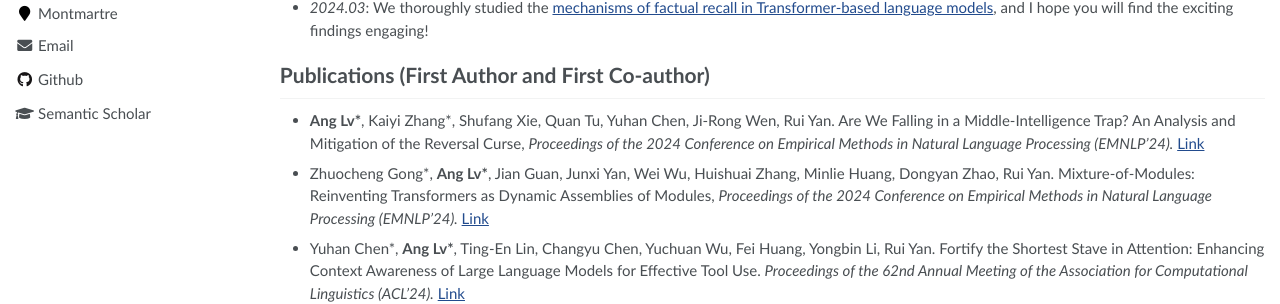
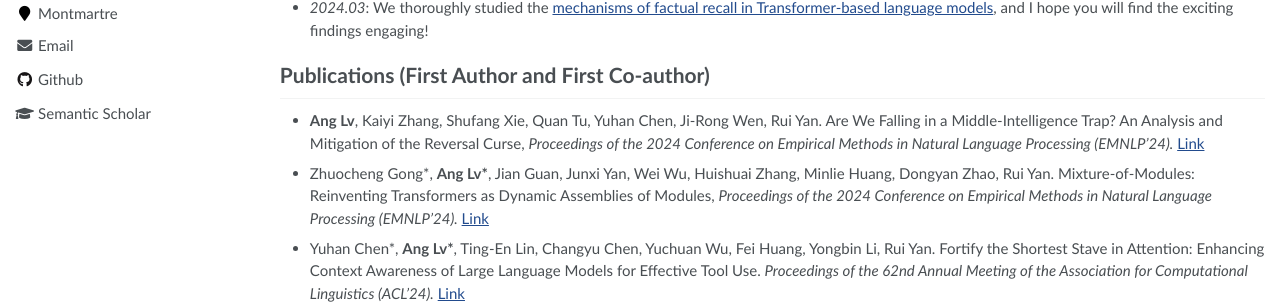
Before and after one commit to trestad/trestad.github.io, a Jekyll site: the page built from _pages/about.md, in a window 1280 px wide and 900 px high. Shown: the part 343-647 px from the top of the window. Built offline with Jekyll 4.4.1, drawn with Linux system fonts in a browser that asks for light colours.

```diff
--- a/_pages/about.md
+++ b/_pages/about.md
@@ -28,7 +28,7 @@ I am currently a second year Ph.D. student at [Gaoling School of Artificial Inte
 
 # Publications (First Author and First Co-author)
 
-- **Ang Lv\***, Kaiyi Zhang\*, Shufang Xie, Quan Tu, Yuhan Chen, Ji-Rong Wen, Rui Yan. Are We Falling in a Middle-Intelligence Trap? An Analysis and Mitigation of the Reversal Curse, *Proceedings of the 2024 Conference on Empirical Methods in Natural Language Processing (EMNLP'24).* [Link](https://arxiv.org/abs/2311.07468)
+- **Ang Lv**, Kaiyi Zhang, Shufang Xie, Quan Tu, Yuhan Chen, Ji-Rong Wen, Rui Yan. Are We Falling in a Middle-Intelligence Trap? An Analysis and Mitigation of the Reversal Curse, *Proceedings of the 2024 Conference on Empirical Methods in Natural Language Processing (EMNLP'24).* [Link](https://arxiv.org/abs/2311.07468)
 
 - Zhuocheng Gong\*, **Ang Lv\***, Jian Guan, Junxi Yan, Wei Wu, Huishuai Zhang, Minlie Huang, Dongyan Zhao, Rui Yan. Mixture-of-Modules: Reinventing Transformers as Dynamic Assemblies of Modules, *Proceedings of the 2024 Conference on Empirical Methods in Natural Language Processing (EMNLP'24).* [Link](https://arxiv.org/pdf/2407.06677)
 
```
